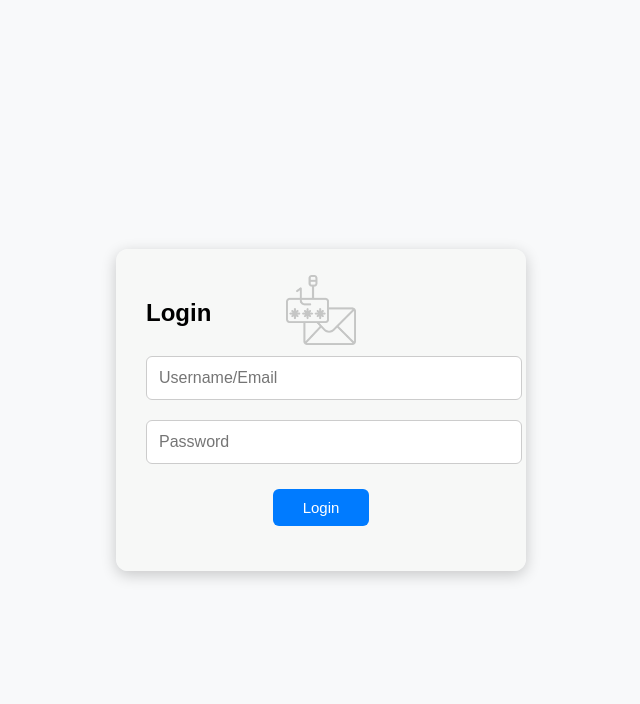
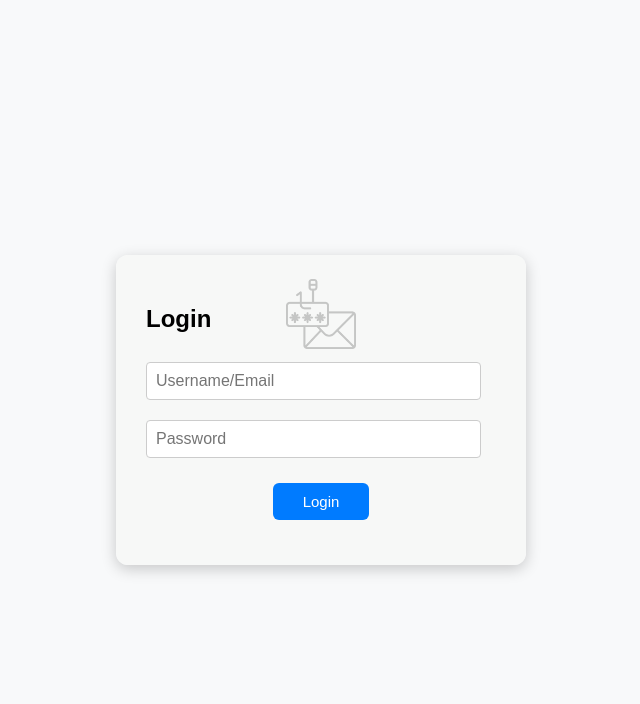
Before and after one commit to Sayan-8910/AwareLock, a Flask app: page /phishing in a window 1280 px wide. Shown: the top 704 px of the page, without its empty margins (319-959 px from the left). Run offline with Flask 3, Linux system fonts and the light colour scheme.

Commit message:
Fix new things

```diff
--- a/static/phishing.css
+++ b/static/phishing.css
@@ -27,11 +27,11 @@ body {
 }
 
 input {
-    width: 100%;              /* full width for mobile friendliness */
-    padding: 12px;            /* slightly bigger for touch screens */
+    width: 90%;              /* full width for mobile friendliness */
+    padding: 9px;            /* slightly bigger for touch screens */
     margin: 10px 0;
     border: 1px solid #ccc;
-    border-radius: 6px;
+    border-radius: 4px;
     font-size: 16px;          /* better readability on mobile */
 }
 
```
